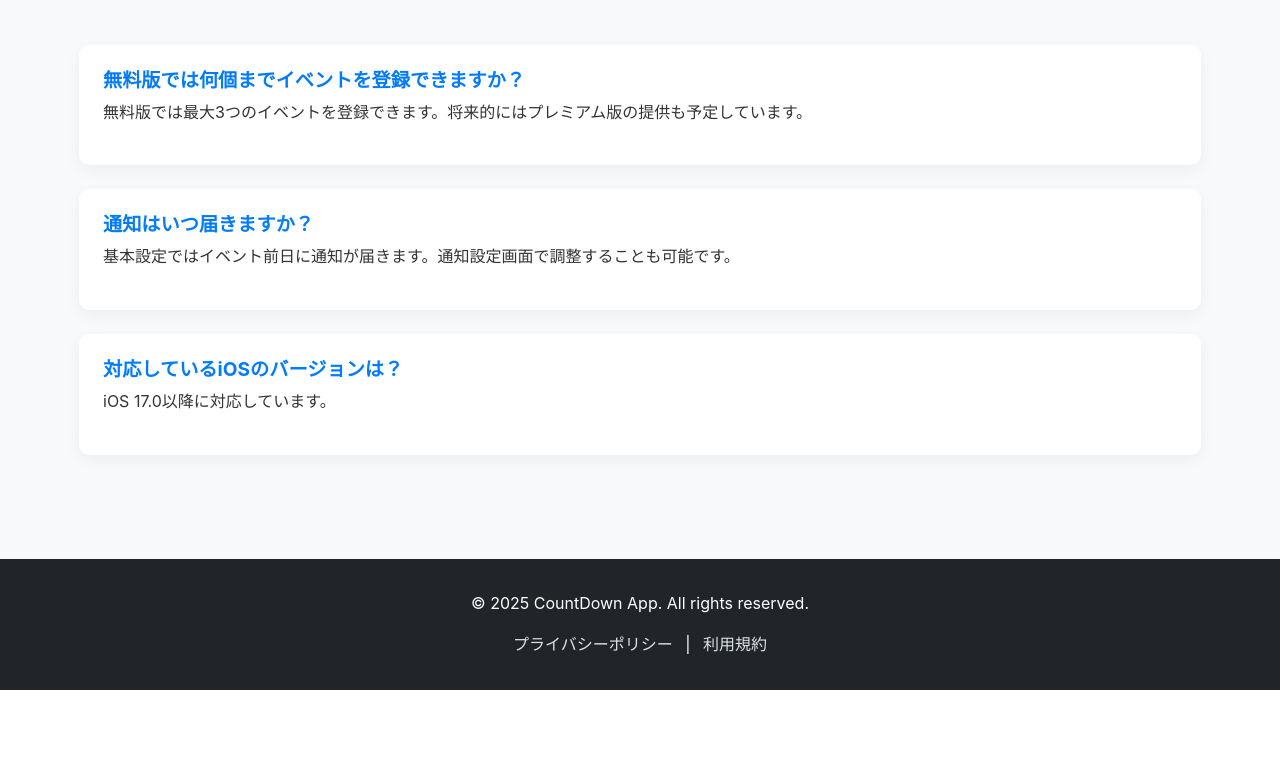
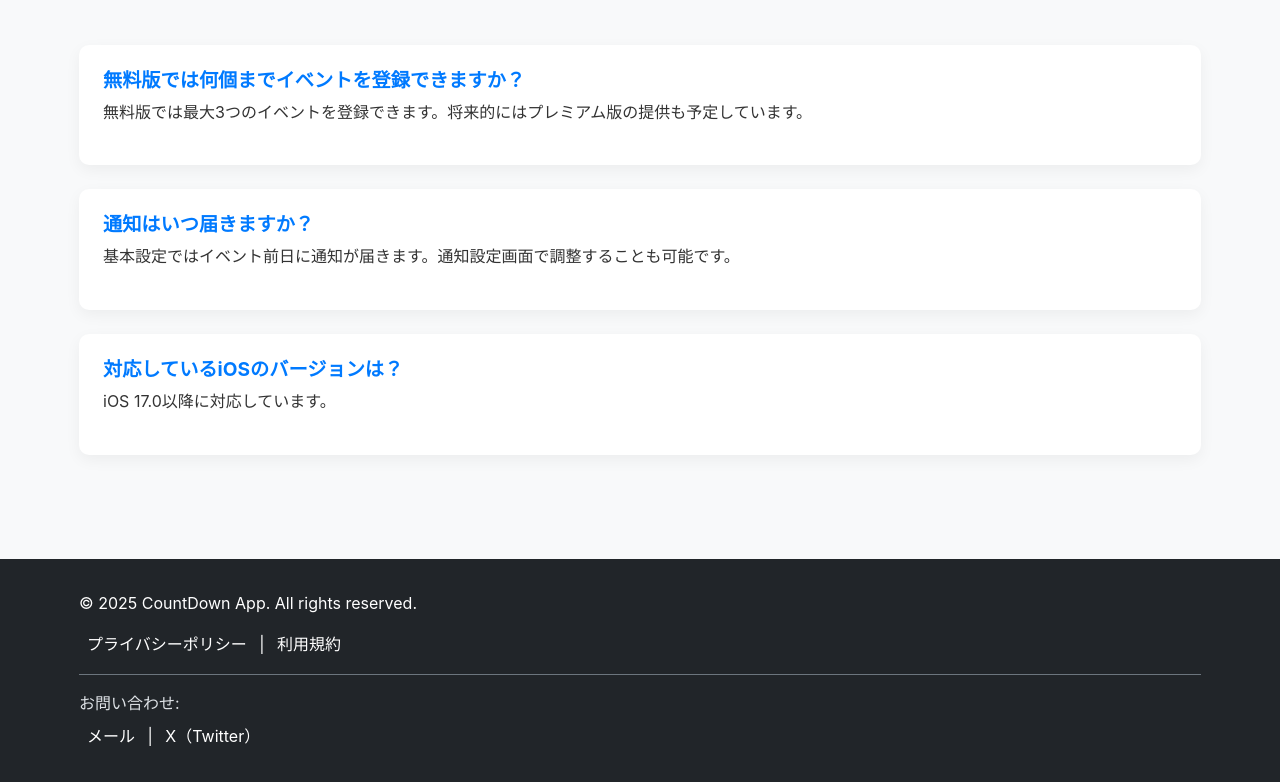
Before and after one commit to entaku0818/countDown, a plain HTML site: page LP/index.html in a window 1280 px wide. Shown: the part 1447-2229 px from the top of the page. Before the commit the page ends 2137 px from the top, so only its background shows below. Drawn offline with Linux system fonts and the light colour scheme.

Commit message:
LPに問い合わせ情報（メールとX）を追加 #15

```diff
--- a/LP/css/style.css
+++ b/LP/css/style.css
@@ -249,26 +249,43 @@ footer {
     padding: 2rem 0;
     background-color: var(--dark-bg);
     color: var(--white);
-    text-align: center;
 }
 
 footer p {
-    margin-bottom: 0.5rem;
+    margin-bottom: 1rem;
 }
 
 .footer-links {
-    margin-top: 1rem;
+    margin-bottom: 1rem;
 }
 
 .footer-links a {
-    color: var(--gray-300);
+    color: var(--white);
     margin: 0 0.5rem;
-    transition: color 0.3s ease;
 }
 
 .footer-links a:hover {
+    color: var(--gray-300);
+}
+
+.contact-info {
+    margin-top: 1rem;
+    padding-top: 1rem;
+    border-top: 1px solid var(--gray-600);
+}
+
+.contact-info p {
+    margin-bottom: 0.5rem;
+    color: var(--gray-300);
+}
+
+.contact-info a {
     color: var(--white);
-    text-decoration: underline;
+    margin: 0 0.5rem;
+}
+
+.contact-info a:hover {
+    color: var(--gray-300);
 }
 
 /* Responsive Styles */
--- a/LP/index.html
+++ b/LP/index.html
@@ -94,6 +94,11 @@
                 <a href="privacy_policy.html">プライバシーポリシー</a> |
                 <a href="terms_of_service.html">利用規約</a>
             </div>
+            <div class="contact-info">
+                <p>お問い合わせ:</p>
+                <a href="mailto:entaku19890818@gmail.com">メール</a> |
+                <a href="https://twitter.com/entaku_0818" target="_blank" rel="noopener noreferrer">X（Twitter）</a>
+            </div>
         </div>
     </footer>
 
```
